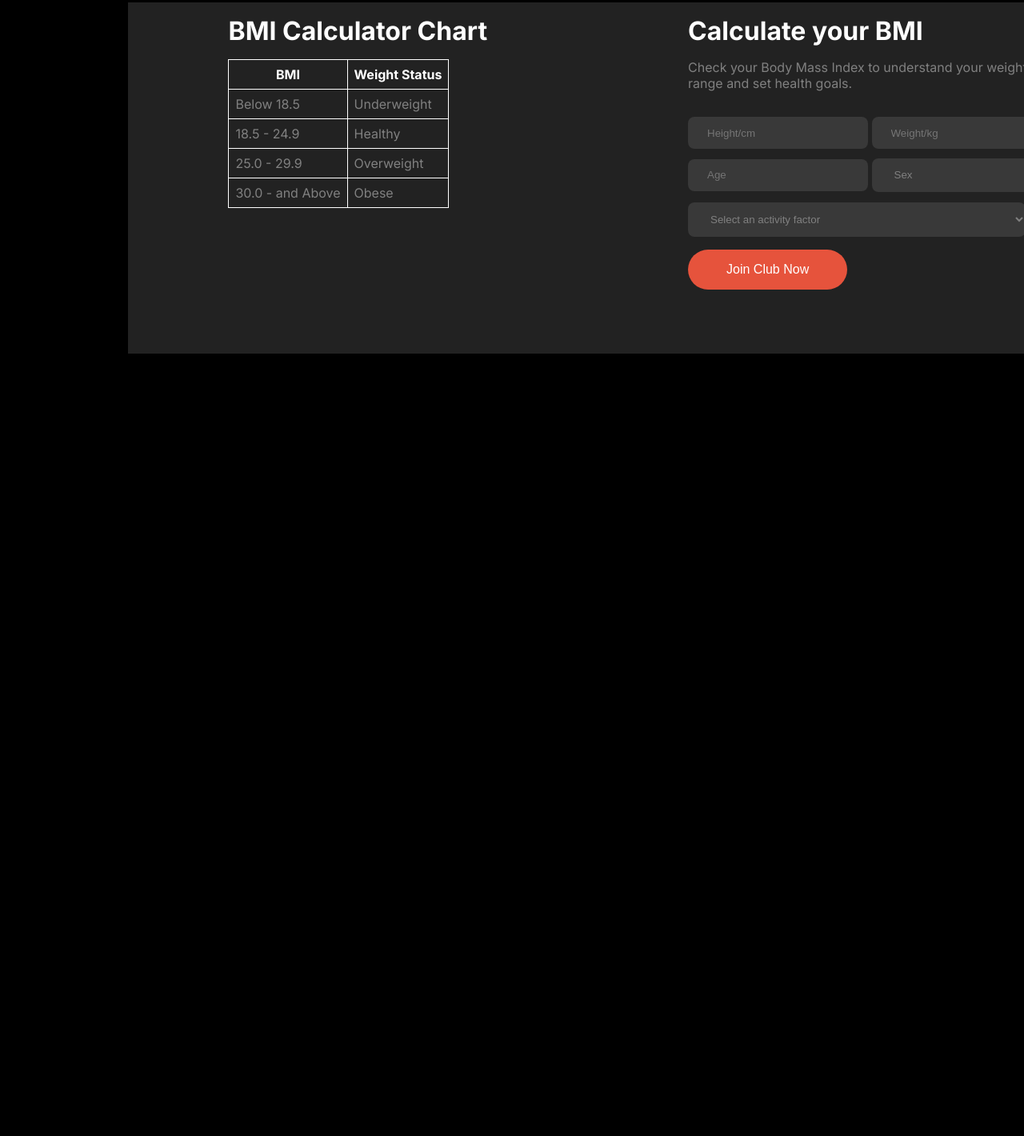
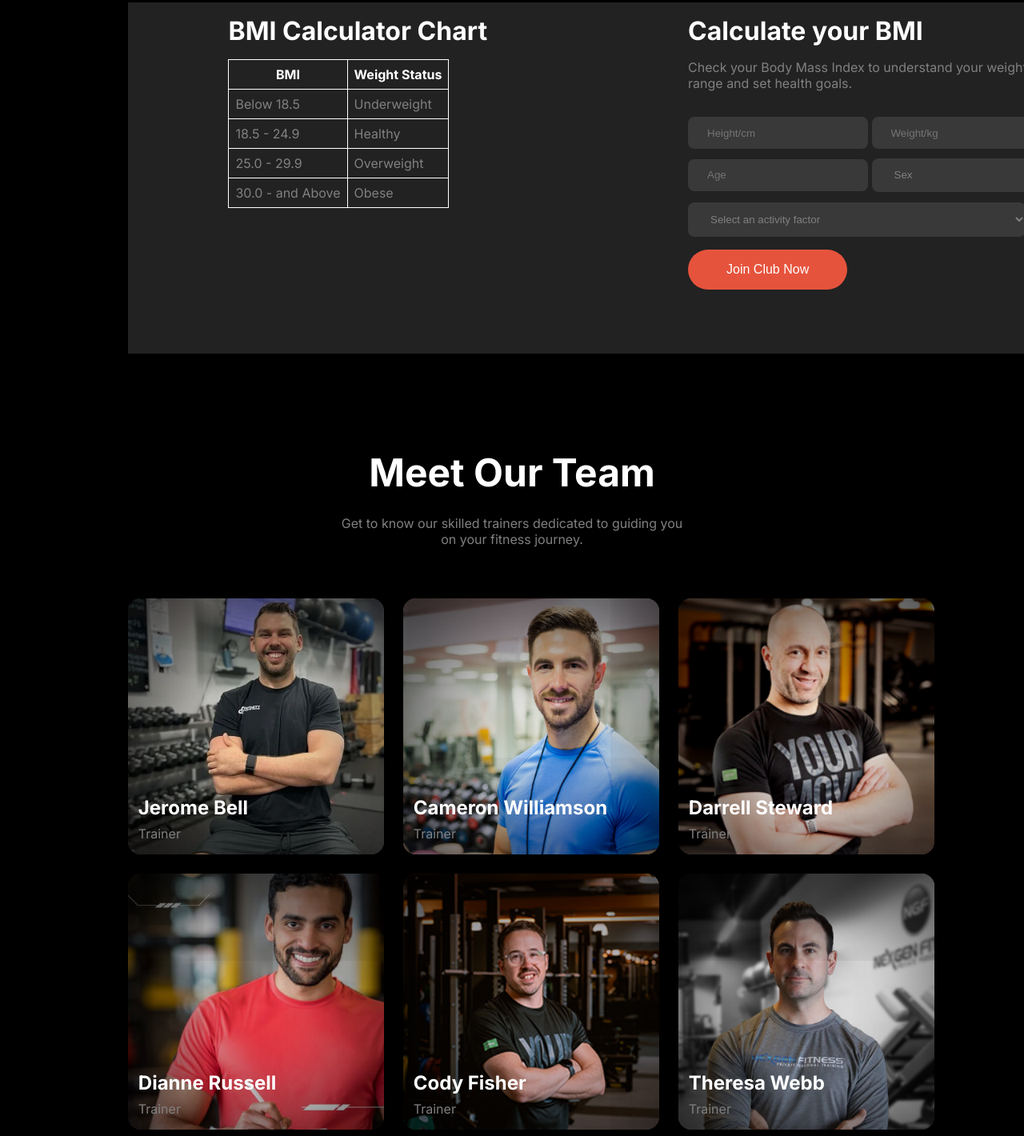
Before and after one commit to masum-k/rb9-assignment-2, a plain HTML site: page index.html in a window 1280 px wide. Shown: the part 2102-3522 px from the top of the page at 80% size. Before the commit the page ends 2552 px from the top, so only its background shows below. Drawn offline with Linux system fonts and the light colour scheme.

Commit message:
finished team section

```diff
--- a/index.html
+++ b/index.html
@@ -184,8 +184,62 @@
         </div>
       </div>
     </section>
+
+    <!-- Team Section -->
+    <section>
+      <div class="team-title">
+        <h2>Meet Our Team</h2>
+        <p>Get to know our skilled trainers dedicated to guiding you <br>on your fitness journey.</p>
+      </div>
+      <div class="trainer-img-cotainer">
+        <!-- Trainer 1 -->
+        <div class="trainer trainer-bg-1">
+          <div class="trainer-card">
+            <h5>Jerome Bell</h5>
+            <p>Trainer</p>
+          </div>
+        </div>
+        <!-- Trainer 2 -->
+        <div class="trainer trainer-bg-2">
+          <div class="trainer-card">
+            <h5>Cameron Williamson</h5>
+            <p>Trainer</p>
+          </div>
+        </div>
+        <!-- Trainer 3 -->
+        <div class="trainer trainer-bg-3">
+          <div class="trainer-card">
+            <h5>Darrell Steward</h5>
+            <p>Trainer</p>
+          </div>
+        </div>
+        <!-- Trainer 4 -->
+        <div class="trainer trainer-bg-4">
+          <div class="trainer-card">
+            <h5>Dianne Russell</h5>
+            <p>Trainer</p>
+          </div>
+        </div>
+        <!-- Trainer 5 -->
+        <div class="trainer trainer-bg-5">
+          <div class="trainer-card">
+            <h5>Cody Fisher</h5>
+            <p>Trainer</p>
+          </div>
+        </div>
+        <!-- Trainer 6 -->
+        <div class="trainer trainer-bg-6">
+          <div class="trainer-card">
+            <h5>Theresa Webb</h5>
+            <p>Trainer</p>
+          </div>
+        </div>
+      </div>
+    </section>
   </main>
 </body>
-<footer></footer>
+<footer>
+
+</footer>
 
 </html>
--- a/styles/style.css
+++ b/styles/style.css
@@ -23,6 +23,11 @@ h3 {
 h4 {
   font-size: 2rem;
   margin: 1rem 0 1rem 0;
+}
+
+h5 {
+  font-size: 1.5rem;
+  margin: 0 0 0.5rem 0;
 }
 /* Common style ----*/
 
@@ -236,6 +241,59 @@ select {
 }
 /* Bmi Calculator ----> */
 
+/* Team Section ----> */
+.trainer-img-cotainer{
+  width: max-content;
+  margin: auto;
+  display: grid;
+  justify-items: center;
+  align-items: center;
+  grid-template-columns: repeat(3, 1fr);
+  gap: 1.5rem;
+}
+
+.team-title{
+  padding: 5rem 0 4rem 0;
+  text-align: center;
+}
+
+.trainer-bg-1{
+background-image: url('/images/trainer1.png');
+}
+.trainer-bg-2{
+background-image: url('/images/trainer2.png');
+}
+.trainer-bg-3{
+  background-image: url('/images/trainer3.png');
+}
+.trainer-bg-4{
+  background-image: url('/images/trainer4.png');
+  background-position: center;
+}
+.trainer-bg-5{
+  background-image: url('/images/trainer5.png');
+}
+.trainer-bg-6{
+  background-image: url('/images/trainer6.png');
+}
+
+
+.trainer{
+  box-shadow: 0.8rem 0.8rem 10rem inset black;
+  background-size: cover;
+  position: relative;
+  border-radius: 1rem;
+  width: 20rem;
+  height: 20rem;
+}
+
+.trainer-card{
+  bottom: 1rem;
+  margin-left: 0.8rem;
+  position: absolute;
+}
+/* Team Section ----> */
+
 /* Main Section ---->*/
 
 /* Media Query ----*/
@@ -319,6 +377,11 @@ select {
   .bmi-container table{
     margin-left: 6.5rem;
   }
+
+  .trainer-img-cotainer{
+    display: grid;
+    grid-template-columns: repeat(1, 1fr);
+  }
 }
 
 /* Large Device */
@@ -364,5 +427,6 @@ select {
     margin: auto;
     padding-bottom: 5rem;
   }
+
 }
 /* Media Query ----*/
```
